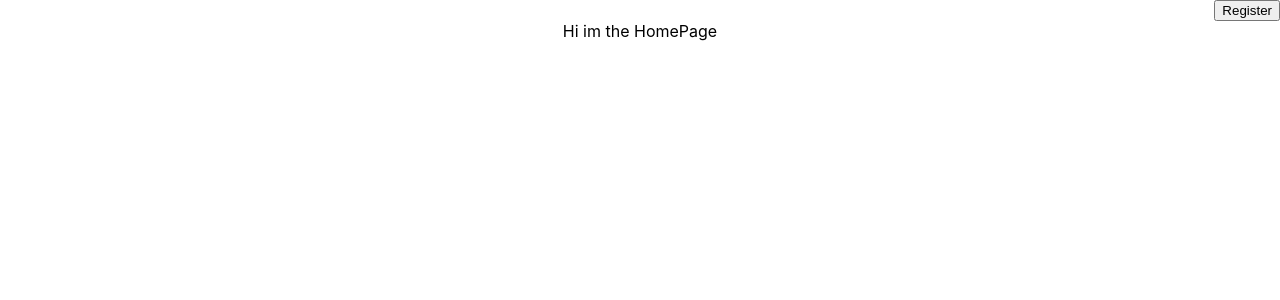
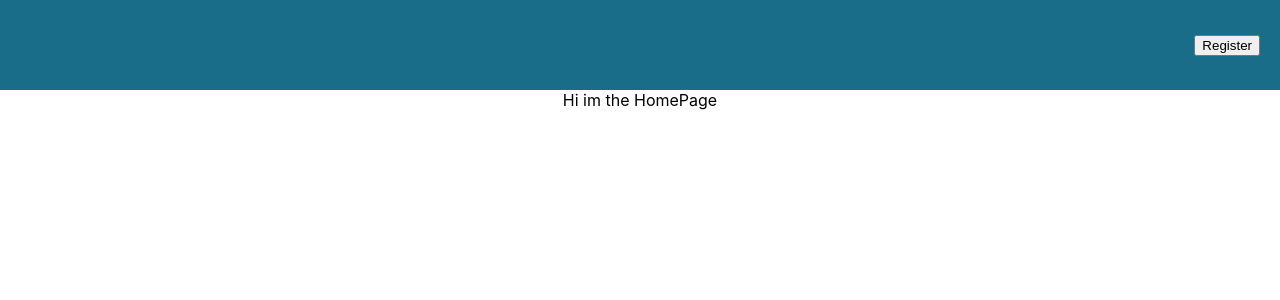
Before and after one commit to SyntaxPanda/BooCom, a React (Create React App) app in the folder frontend/: page / in a window 1280 px wide. Shown: the top 300 px of the page. Built offline with nearby package versions, Linux system fonts and the light colour scheme.

Commit message:
add background color / buttons position to center css

```diff
--- a/frontend/src/Css/HomePageCSS/HomePageCSS.css
+++ b/frontend/src/Css/HomePageCSS/HomePageCSS.css
@@ -1,4 +1,18 @@
 .registerButton{
+    display:flex;
+    justify-content: flex-end;
+    align-items: center;
+}
+
+.header-color{
+    height: 50px;
+    width: auto;
+    background-color: #1a6d88;
     display: flex;
-    justify-content: flex-end;
+    flex-direction: row-reverse;
+    flex-wrap: wrap;
+    justify-content: flex-start;
+    align-items: center;
+    align-content: stretch;
+    padding: 20px;
 }
```
